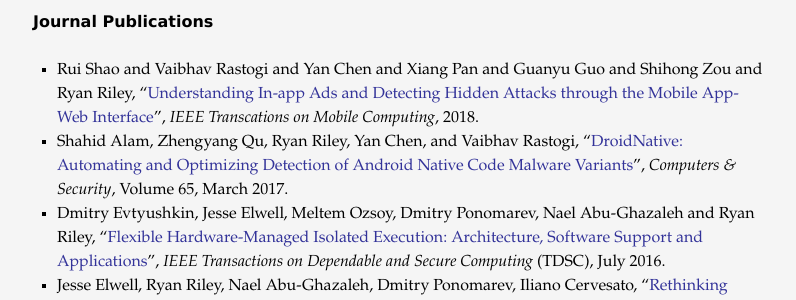
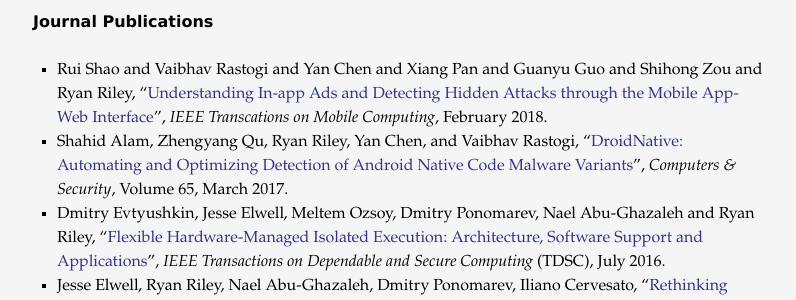
Before and after one commit to rriley/website, a Jekyll site: the page built from research/index.md, in a window 1280 px wide and 900 px high, scrolled down 1519 px. Shown: the part 150-450 px from the top of the window, without its empty margins (239-1035 px from the left). Built offline with Jekyll 4.4.1, drawn with Linux system fonts in a browser that asks for light colours.

Commit message:
Adding a month to a publication

```diff
--- a/research/index.md
+++ b/research/index.md
@@ -27,7 +27,7 @@ My research is centered around operating system security, computer architecture,
   * Ryan Riley, Xuxian Jiang, Dongyan Xu, [ "An Architectural Approach to Preventing Code Injection Attacks"](https://vsecurity.info/pubs/dsn07-codeinj.pdf), Proceedings of *IEEE/IFIP International Conference on Dependable Systems and Networks* ([DSN-DCCS 2007](http://www.dsn.org/)), Edinburgh, UK, June 2007. (25%) Source code is available from the [project page](http://friends.cs.purdue.edu/dokuwiki/doku.php?id=code_injection).
 
 ## Journal Publications
-  * Rui Shao and Vaibhav Rastogi and Yan Chen and Xiang Pan and Guanyu Guo and Shihong Zou and Ryan Riley, "[Understanding In-app Ads and Detecting Hidden Attacks through the Mobile App-Web Interface](/pubs/tmc18.pdf)", *IEEE Transcations on Mobile Computing*, 2018.
+  * Rui Shao and Vaibhav Rastogi and Yan Chen and Xiang Pan and Guanyu Guo and Shihong Zou and Ryan Riley, "[Understanding In-app Ads and Detecting Hidden Attacks through the Mobile App-Web Interface](/pubs/tmc18.pdf)", *IEEE Transcations on Mobile Computing*, February 2018.
   * Shahid Alam, Zhengyang Qu, Ryan Riley, Yan Chen, and Vaibhav Rastogi, "[DroidNative: Automating and Optimizing Detection of Android Native Code Malware Variants](/pubs/droidnative-cs.pdf)", *Computers & Security*, Volume 65, March 2017.
   * Dmitry Evtyushkin, Jesse Elwell, Meltem Ozsoy, Dmitry Ponomarev, Nael Abu-Ghazaleh and Ryan Riley, "[Flexible Hardware-Managed Isolated Execution: Architecture, Software Support and Applications](/pubs/tdsc16.pdf)", *IEEE Transactions on Dependable and Secure Computing* (TDSC), July 2016.
   * Jesse Elwell, Ryan Riley, Nael Abu-Ghazaleh, Dmitry Ponomarev, Iliano Cervesato, "[Rethinking Memory Permissions for Protection Against Cross-Layer Attacks](/pubs/taco16.pdf)", *ACM Transactions on Architecture and Code Optimization* (ACM TACO), Volume 12, Issue 4, Article 56, December 2015.
```
